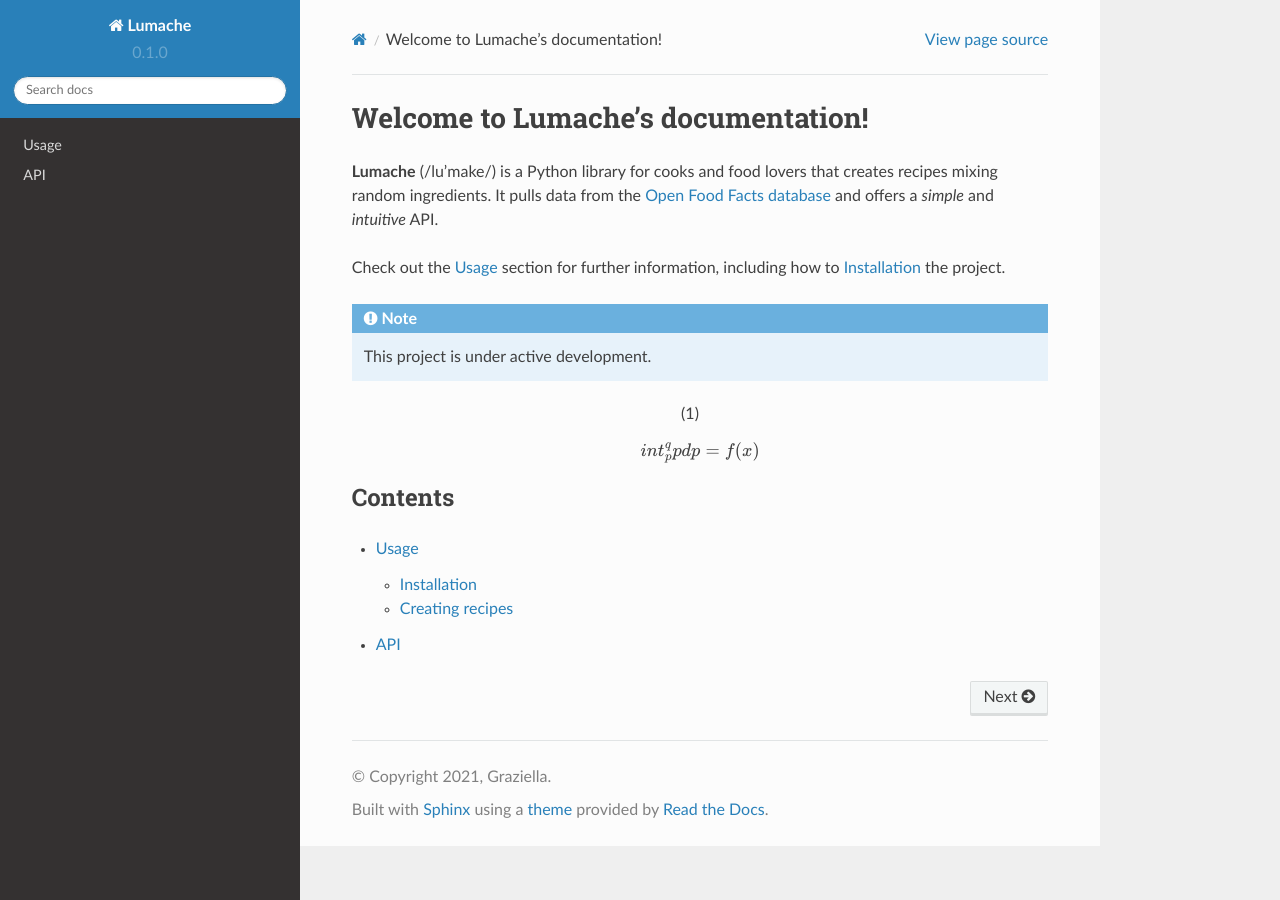
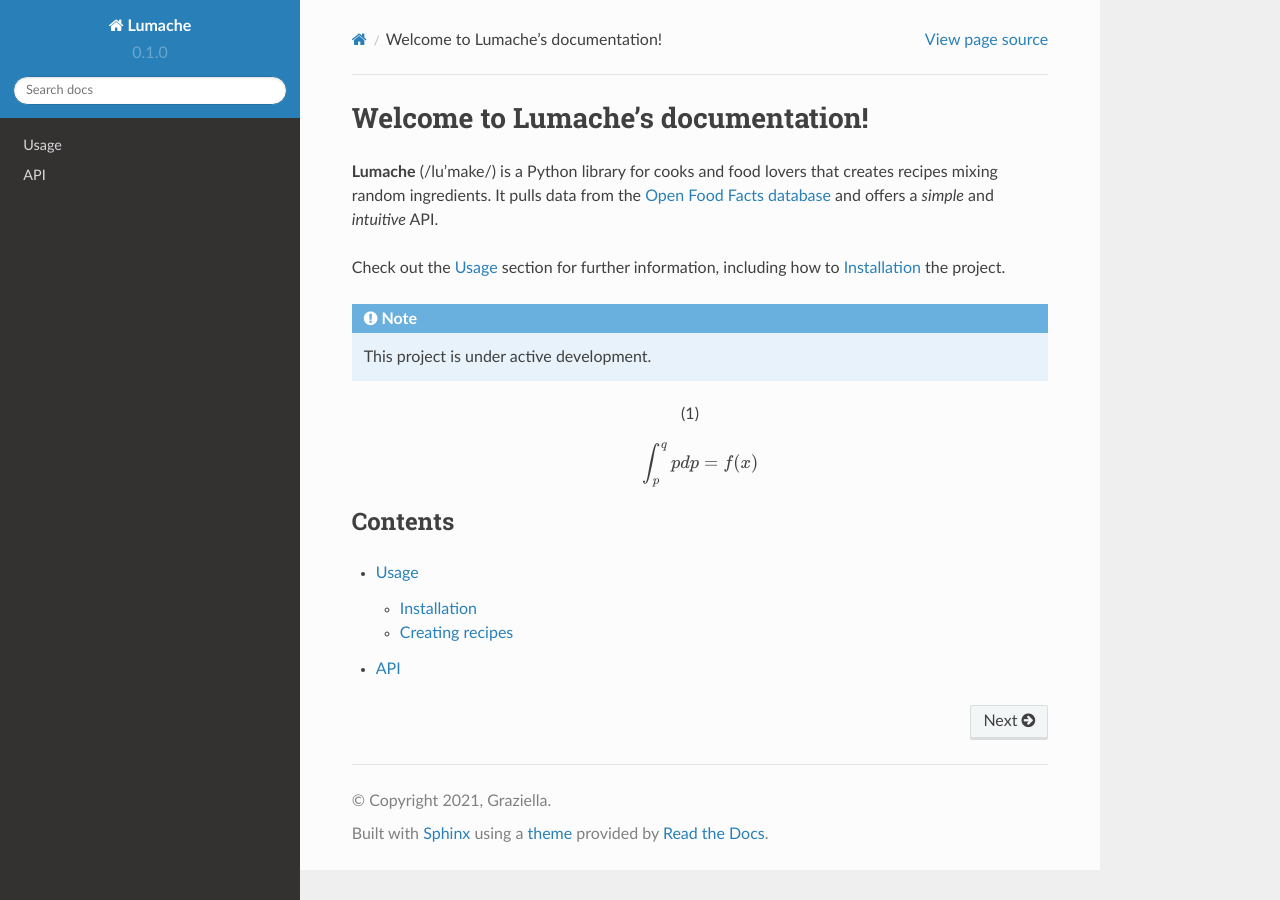
Before and after one commit to sohail69/MHD_mfem_practice, a Sphinx documentation site: the page built from documentation/docs/source/index.rst, in a window 1280 px wide. Built offline with Sphinx 7.4.7 and the Read the Docs theme 2.0.0, drawn with Linux system fonts in a browser that asks for light colours.

```diff
--- a/documentation/docs/source/index.rst
+++ b/documentation/docs/source/index.rst
@@ -16,7 +16,7 @@ how to :ref:`installation` the project.
 .. math::
    :label: pfx
 
-   int_{p}^{q} p dp = f(x)
+   \int_{p}^{q} p dp = f(x)
 
 Contents
 --------
```
